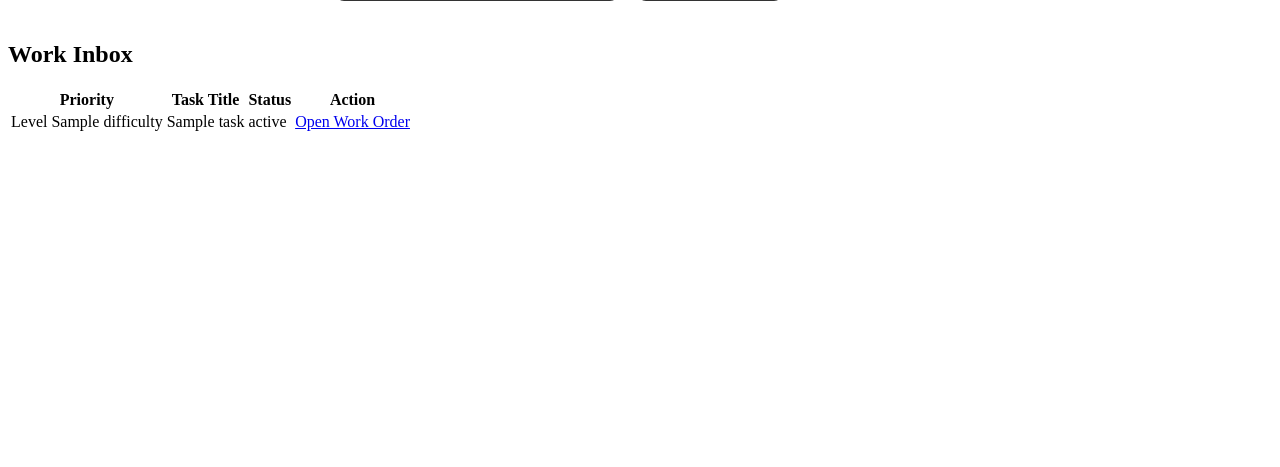
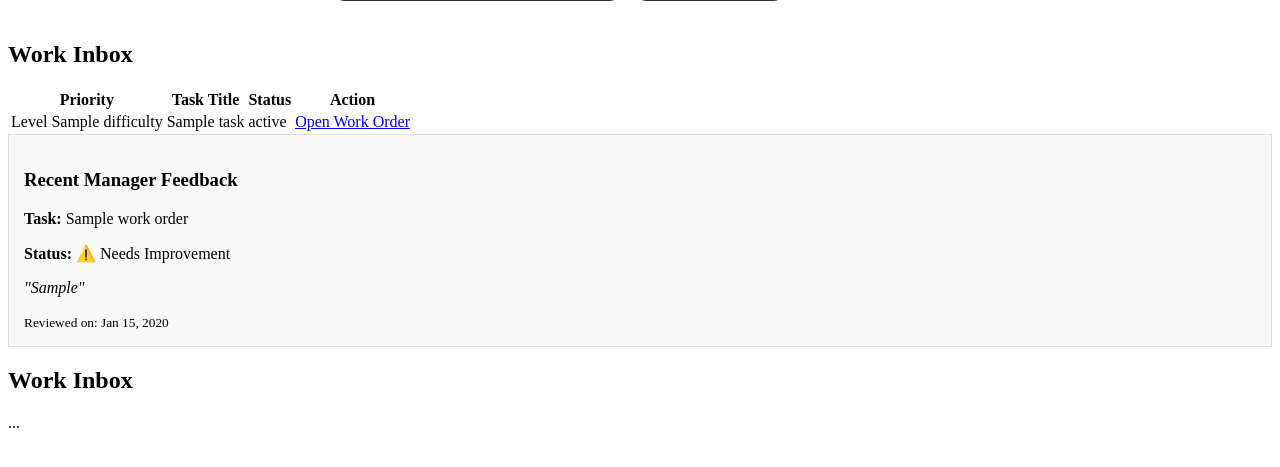
Before and after one commit to QualityLemons/select-pardon-scarf, a Django app: template apps/templates/enterprise/dashboard.html in a window 1280 px wide. Shown: the part 230-697 px from the top of the page. Run offline with Django 3.2, Linux system fonts and the light colour scheme; the template is opened without the code that fills it: most values are stand-ins (such as "Sample title", 1, 10 or a date in 2020).

Commit message:
Uses a conditional block to display the feedback only if it exists. This create a 'performance review' section that feels professional and impactful.

```diff
--- a/apps/templates/enterprise/dashboard.html
+++ b/apps/templates/enterprise/dashboard.html
@@ -44,5 +44,17 @@
         {% endfor %}
     </tbody>
 </table>
+{% if feedback %}
+<div class="feedback-card" style="border: 1px solid #ddd; padding: 15px; margin-bottom: 20px; background: #f9f9f9;">
+    <h3>Recent Manager Feedback</h3>
+    <p><strong>Task:</strong> {{ feedback.work_order.title }}</p>
+    <p><strong>Status:</strong> {% if feedback.is_correct %}✅ Passed{% else %}⚠️ Needs Improvement{% endif %}</p>
+    <p><em>"{{ feedback.manager_feedback }}"</em></p>
+    <small>Reviewed on: {{ feedback.timestamp|date:"M d, Y" }}</small>
+</div>
+{% endif %}
+
+<h2>Work Inbox</h2>
+...
 </body>
 </html>
```
